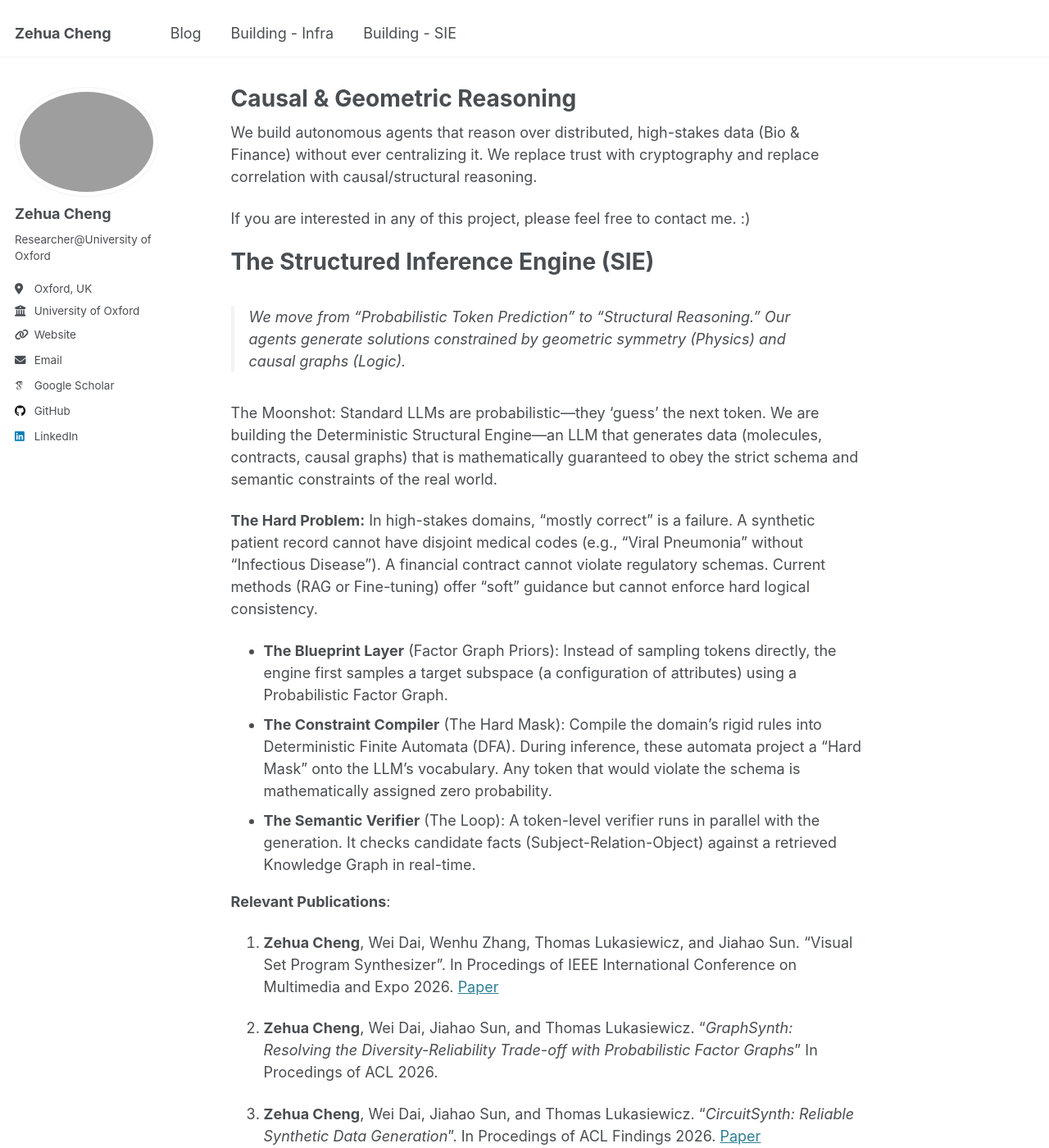
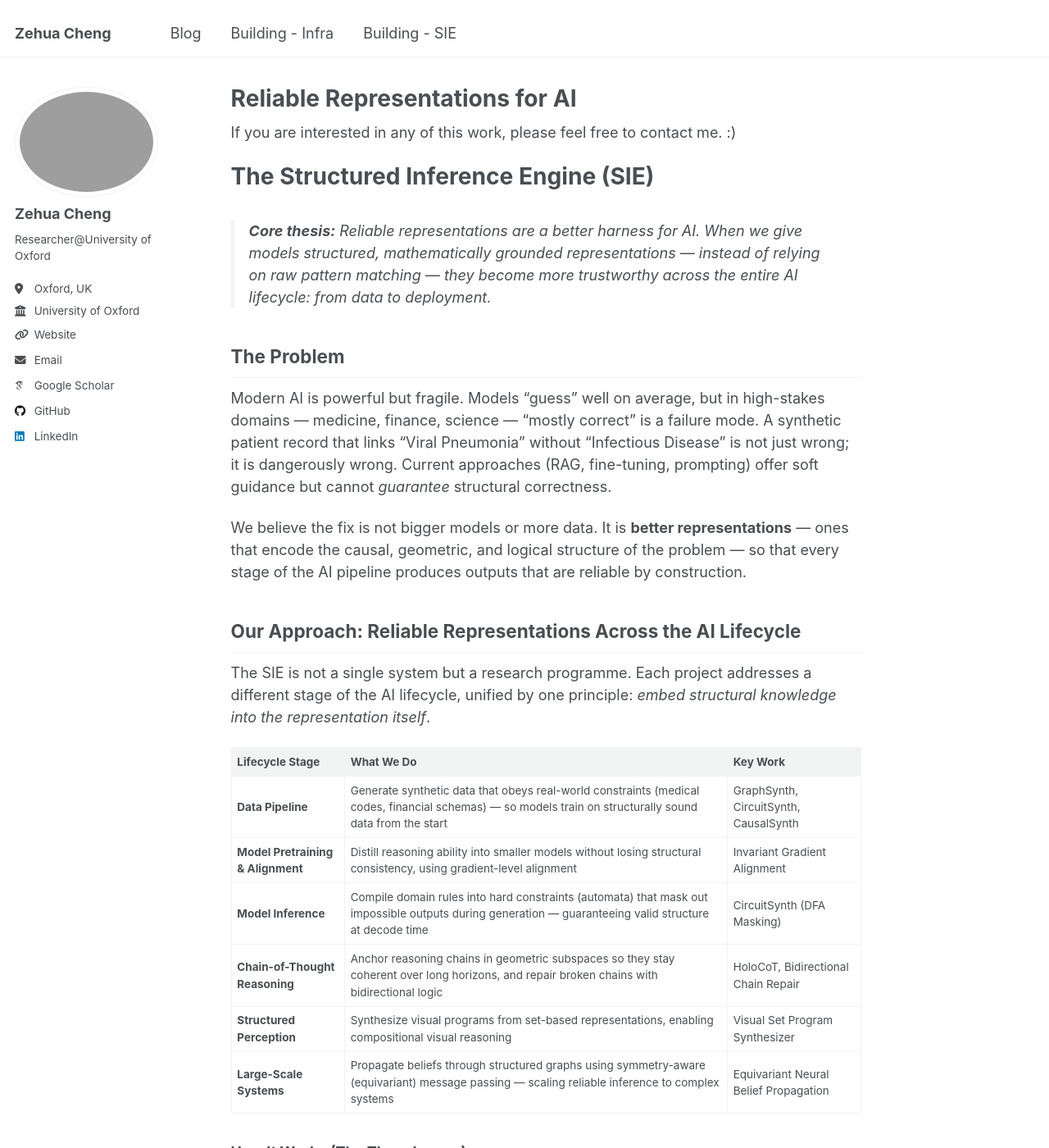
Before and after one commit to limberc/limberc.github.io, a Jekyll site: the page built from _pages/WP2.md, in a window 1280 px wide and 1400 px high. Shown: the whole window at 82% size. Built offline with Jekyll 4.4.1, drawn with Linux system fonts in a browser that asks for light colours; some web fonts are replaced; some of the changed text lies outside the part shown.

Commit message:
Save and submit.

```diff
--- a/_pages/WP2.md
+++ b/_pages/WP2.md
@@ -1,38 +1,57 @@
 ---
-title: "Causal & Geometric Reasoning"
+title: "Reliable Representations for AI"
 permalink: /sie/
 ---
 
-We build autonomous agents that reason over distributed, high-stakes data (Bio & Finance) without ever centralizing it. We replace trust with cryptography and replace correlation with causal/structural reasoning.
-
-If you are interested in any of this project, please feel free to contact me. :)
+If you are interested in any of this work, please feel free to contact me. :)
 
 # The Structured Inference Engine (SIE)
 
-> We move from "Probabilistic Token Prediction" to "Structural Reasoning." Our agents generate solutions constrained by geometric symmetry (Physics) and causal graphs (Logic).
+> **Core thesis:** Reliable representations are a better harness for AI. When we give models structured, mathematically grounded representations — instead of relying on raw pattern matching — they become more trustworthy across the *entire* AI lifecycle: from data to deployment.
 
-The Moonshot: Standard LLMs are probabilistic—they 'guess' the next token. We are building the Deterministic Structural Engine—an LLM that generates data (molecules, contracts, causal graphs) that is mathematically guaranteed to obey the strict schema and semantic constraints of the real world.
+## The Problem
 
-**The Hard Problem:** In high-stakes domains, "mostly correct" is a failure. A synthetic patient record cannot have disjoint medical codes (e.g., "Viral Pneumonia" without "Infectious Disease"). A financial contract cannot violate regulatory schemas. Current methods (RAG or Fine-tuning) offer "soft" guidance but cannot enforce hard logical consistency.
+Modern AI is powerful but fragile. Models "guess" well on average, but in high-stakes domains — medicine, finance, science — "mostly correct" is a failure mode. A synthetic patient record that links "Viral Pneumonia" without "Infectious Disease" is not just wrong; it is dangerously wrong. Current approaches (RAG, fine-tuning, prompting) offer soft guidance but cannot *guarantee* structural correctness.
 
-* **The Blueprint Layer** (Factor Graph Priors): Instead of sampling tokens directly, the engine first samples a target subspace (a configuration of attributes) using a Probabilistic Factor Graph.
-* **The Constraint Compiler** (The Hard Mask): Compile the domain's rigid rules into Deterministic Finite Automata (DFA). During inference, these automata project a "Hard Mask" onto the LLM’s vocabulary. Any token that would violate the schema is mathematically assigned zero probability.
-* **The Semantic Verifier** (The Loop): A token-level verifier runs in parallel with the generation. It checks candidate facts (Subject-Relation-Object) against a retrieved Knowledge Graph in real-time.
+We believe the fix is not bigger models or more data. It is **better representations** — ones that encode the causal, geometric, and logical structure of the problem — so that every stage of the AI pipeline produces outputs that are reliable by construction.
 
-**Relevant Publications**:
+## Our Approach: Reliable Representations Across the AI Lifecycle
 
-1. **Zehua Cheng**, Wei Dai, Wenhu Zhang, Thomas Lukasiewicz, and Jiahao Sun. "Visual Set Program Synthesizer". In Procedings of IEEE International Conference on Multimedia and Expo 2026. [Paper](https://arxiv.org/pdf/2603.15997)
+The SIE is not a single system but a research programme. Each project addresses a different stage of the AI lifecycle, unified by one principle: *embed structural knowledge into the representation itself*.
 
-2. **Zehua Cheng**, Wei Dai, Jiahao Sun, and Thomas Lukasiewicz. "*GraphSynth: Resolving the Diversity-Reliability Trade-off with Probabilistic Factor Graphs*" In Procedings of ACL 2026.
+| Lifecycle Stage | What We Do | Key Work |
+|---|---|---|
+| **Data Pipeline** | Generate synthetic data that obeys real-world constraints (medical codes, financial schemas) — so models train on structurally sound data from the start | GraphSynth, CircuitSynth, CausalSynth |
+| **Model Pretraining & Alignment** | Distill reasoning ability into smaller models without losing structural consistency, using gradient-level alignment | Invariant Gradient Alignment |
+| **Model Inference** | Compile domain rules into hard constraints (automata) that mask out impossible outputs during generation — guaranteeing valid structure at decode time | CircuitSynth (DFA Masking) |
+| **Chain-of-Thought Reasoning** | Anchor reasoning chains in geometric subspaces so they stay coherent over long horizons, and repair broken chains with bidirectional logic | HoloCoT, Bidirectional Chain Repair |
+| **Structured Perception** | Synthesize visual programs from set-based representations, enabling compositional visual reasoning | Visual Set Program Synthesizer |
+| **Large-Scale Systems** | Propagate beliefs through structured graphs using symmetry-aware (equivariant) message passing — scaling reliable inference to complex systems | Equivariant Neural Belief Propagation |
 
-3. **Zehua Cheng**, Wei Dai, Jiahao Sun, and Thomas Lukasiewicz. "*CircuitSynth: Reliable Synthetic Data Generation*". In Procedings of ACL Findings 2026. [Paper](https://arxiv.org/abs/2604.10114)
+### How It Works (The Three Layers)
 
-4. **Zehua Cheng**, Wei Dai, Jiahao Sun, and Thomas Lukasiewicz. "*CasualSynth: Generating Structurally Sound Synthetic Data*."Arxiv [Paper](https://arxiv.org/abs/2605.17528)
+At the heart of SIE are three complementary mechanisms:
 
-5. **Zehua Cheng**, Wei Dai, Jiahao Sun, and Thomas Lukasiewicz. "*Imbuing Large Language Models with Bidirectional Logic for Robust Chain Repair*". In Procedings of ECML-PKDD 2026.
+1. **The Blueprint Layer** — Before generating anything, we sample a *structural plan* (a configuration of attributes and their relationships) using probabilistic factor graphs. This ensures the output’s skeleton is valid before a single token is produced.
 
-6. **Zehua Cheng**, Wei Dai, Jiahao Sun, and Thomas Lukasiewicz. "*HoloCoT: Holographic Chain-of-Thought via Orthogonal Subspace Anchoring for Persistent Long-Horizon Reasoning*". In Procedings of ECML-PKDD 2026.
+2. **The Constraint Compiler** — We compile the domain’s hard rules into finite automata. During generation, these automata act as a mask: any token that would violate the rules is assigned zero probability. Not "low" probability — *zero*.
 
-7. **Zehua Cheng**, Wei Dai, and Jiahao Sun. "*Invariant Gradient Alignment for Robust Reasoning Distillation*". In Procedings of ECML-PKDD 2026.
+3. **The Semantic Verifier** — A real-time checker runs alongside generation, verifying each candidate fact (e.g., *Drug X treats Disease Y*) against a knowledge graph. If a fact doesn’t check out, it’s caught immediately — not after the fact.
 
-8. **Zehua Cheng**, Wei Dai, and Jiahao Sun. "*Equivariant Neural Belief Propagation*". In Procedings of UAI 2026.
+## Publications
+
+1. **Zehua Cheng**, Wei Dai, Wenhu Zhang, Thomas Lukasiewicz, and Jiahao Sun. "Visual Set Program Synthesizer". In Proceedings of IEEE International Conference on Multimedia and Expo 2026. [Paper](https://arxiv.org/pdf/2603.15997)
+
+2. **Zehua Cheng**, Wei Dai, Jiahao Sun, and Thomas Lukasiewicz. "*GraphSynth: Resolving the Diversity-Reliability Trade-off with Probabilistic Factor Graphs*". In Proceedings of ACL 2026.
+
+3. **Zehua Cheng**, Wei Dai, Jiahao Sun, and Thomas Lukasiewicz. "*CircuitSynth: Reliable Synthetic Data Generation*". In Proceedings of ACL Findings 2026. [Paper](https://arxiv.org/abs/2604.10114)
+
+4. **Zehua Cheng**, Wei Dai, Jiahao Sun, and Thomas Lukasiewicz. "*CausalSynth: Generating Structurally Sound Synthetic Data*". Arxiv. [Paper](https://arxiv.org/abs/2605.17528)
+
+5. **Zehua Cheng**, Wei Dai, Jiahao Sun, and Thomas Lukasiewicz. "*Imbuing Large Language Models with Bidirectional Logic for Robust Chain Repair*". In Proceedings of ECML-PKDD 2026.
+
+6. **Zehua Cheng**, Wei Dai, Jiahao Sun, and Thomas Lukasiewicz. "*HoloCoT: Holographic Chain-of-Thought via Orthogonal Subspace Anchoring for Persistent Long-Horizon Reasoning*". In Proceedings of ECML-PKDD 2026.
+
+7. **Zehua Cheng**, Wei Dai, and Jiahao Sun. "*Invariant Gradient Alignment for Robust Reasoning Distillation*". In Proceedings of ECML-PKDD 2026.
+
+8. **Zehua Cheng**, Wei Dai, and Jiahao Sun. "*Equivariant Neural Belief Propagation*". In Proceedings of UAI 2026.
```
